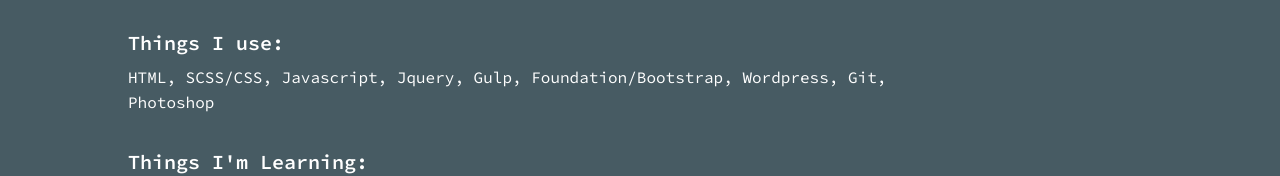
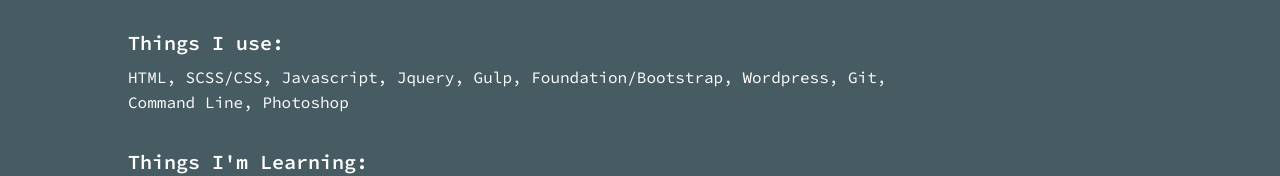
Before and after one commit to adibbz/personalSite, a website: page pug/about.pug in a window 1280 px wide. Shown: the part 263-439 px from the top of the page. Drawn offline with nearby package versions, Linux system fonts and the light colour scheme; files that its build step writes are made by us from their sources.

Commit message:
update about page things I use

```diff
--- a/pug/about.pug
+++ b/pug/about.pug
@@ -16,7 +16,7 @@
       p Hello! I am Andrew Dibb, a front end developer from Nashville, TN, who is passionate about all things front end web. I'm  a self-starter who is very enthusiastic about learning and have a strong work ethic. #[a(href="mailto:andrewdibb@gmail.com") Email] me to talk about working together or just say hello!
 
       h5 Things I use:
-      p HTML, SCSS/CSS, Javascript, Jquery, Gulp, Foundation/Bootstrap, Wordpress, Git, Photoshop
+      p HTML, SCSS/CSS, Javascript, Jquery, Gulp, Foundation/Bootstrap, Wordpress, Git, Command Line, Photoshop
 
       h5 Things I'm Learning:
       p Programming, Javascript core mechanisms, MEAN(MongoDB, Express, Angular, Node) Stack
```
Also changed, not shown: about.html.
